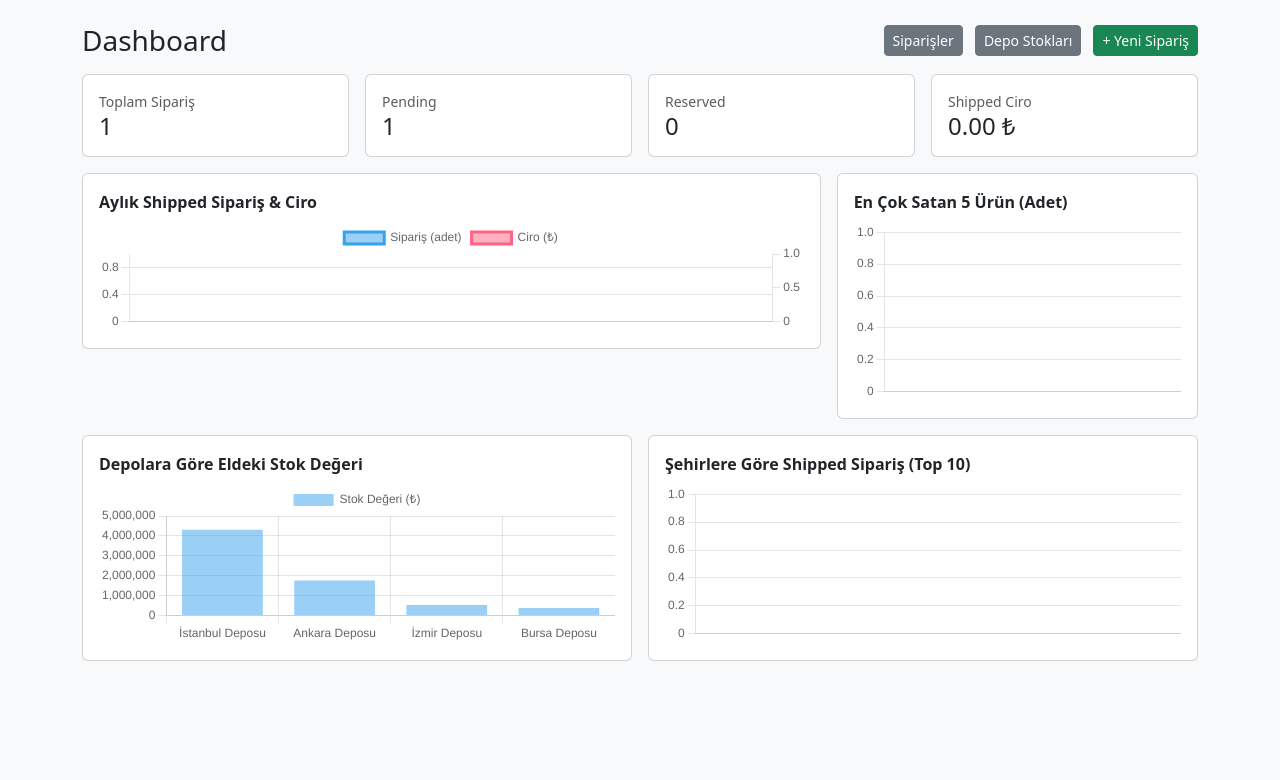
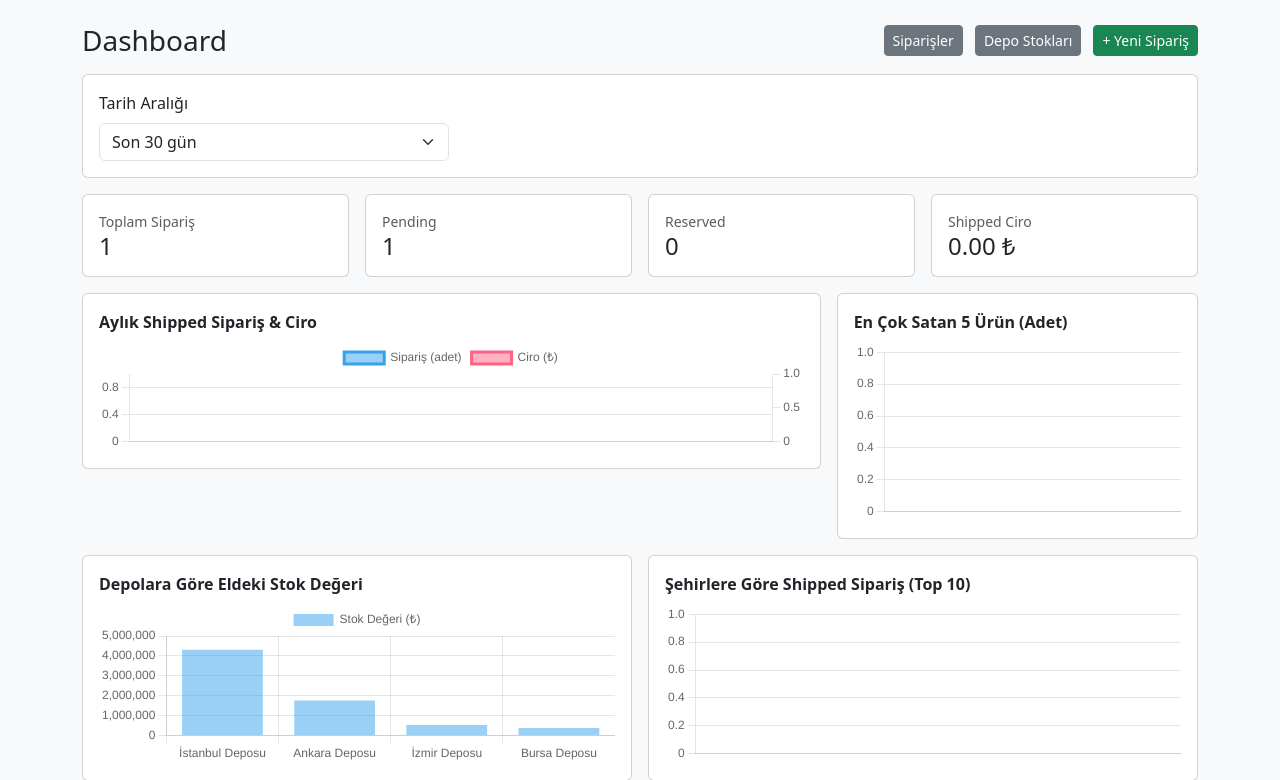
Before and after one commit to MeteBolat/siparis_stok_yonetim_sistemi, a PHP site: page /dashboard.php in a window 1280 px wide. Shown: the top 780 px of the page. Before the commit the page ends 661 px from the top, so only its background shows below. Run offline with PHP 8.4, Linux system fonts and the light colour scheme; data comes from the database, SQL or seed files in the repository; tables that the repository leaves empty hold one stand-in row (values such as "Sample post").

Commit message:
Dashboard sayfasına tarih filtresi eklendi

```diff
--- a/app/public/dashboard.php
+++ b/app/public/dashboard.php
@@ -1,5 +1,20 @@
 <?php
 require_once __DIR__ . '/../src/db.php';
+
+$range = $_GET['range'] ?? '30d'; // 7d , 30d , this_month , all
+
+$whereDate = "";
+$paramsDate = [];
+
+if ($range === '7d') {
+    $whereDate = " AND o.created_at >= (NOW() - INTERVAL 7 DAY) ";
+} elseif ($range === '30d') {
+    $whereDate = " AND o.created_at >= (NOW() - INTERVAL 30 DAY) ";
+} elseif ($range === 'this_month') {
+    $whereDate = " AND o.created_at >= DATE_FORMAT(NOW(), '%Y-%m-01') ";
+} elseif ($range === 'all') {
+    $whereDate = "";
+}
 
 /**
  * Notlar:
@@ -33,6 +48,11 @@ $monthly = fetchAllAssoc($pdo, "
         COALESCE(SUM(total_amount),0) AS revenue
     FROM orders
     WHERE status='shipped'
+" . ($range === 'all' ? "" : " AND created_at >= " . (
+        $range === '7d' ? "(NOW() - INTERVAL 7 DAY)" :
+        ($range === '30d' ? "(NOW() - INTERVAL 30 DAY)" :
+        "DATE_FORMAT(NOW(), '%Y-%m-01')")
+    )) . "
     GROUP BY ym
     ORDER BY ym ASC
 ");
@@ -47,10 +67,16 @@ $topProducts = fetchAllAssoc($pdo, "
     JOIN orders o ON o.id = oi.order_id
     JOIN products p ON p.id = oi.product_id
     WHERE o.status='shipped'
+    " . ($range === 'all' ? "" : " AND o.created_at >= " . (
+        $range === '7d' ? "(NOW() - INTERVAL 7 DAY)" :
+        ($range === '30d' ? "(NOW() - INTERVAL 30 DAY)" :
+        "DATE_FORMAT(NOW(), '%Y-%m-01')")
+    )) . "
     GROUP BY p.id
     ORDER BY qty_sold DESC
     LIMIT 5
 ");
+
 
 // 4) Depolara göre eldeki stok değeri (quantity_on_hand * price)
 $warehouseValue = fetchAllAssoc($pdo, "
@@ -72,6 +98,11 @@ $cityOrders = fetchAllAssoc($pdo, "
     FROM orders o
     JOIN customers c ON c.id = o.customer_id
     WHERE o.status='shipped'
+    " . ($range === 'all' ? "" : " AND o.created_at >= " . (
+        $range === '7d' ? "(NOW() - INTERVAL 7 DAY)" :
+        ($range === '30d' ? "(NOW() - INTERVAL 30 DAY)" :
+        "DATE_FORMAT(NOW(), '%Y-%m-01')")
+    )) . "
     GROUP BY c.city
     ORDER BY order_count DESC
     LIMIT 10
@@ -110,6 +141,21 @@ $cityCounts= array_map('intval', array_column($cityOrders, 'order_count'));
       <a href="order_create.php" class="btn btn-success btn-sm">+ Yeni Sipariş</a>
     </div>
   </div>
+
+  <form method="GET" class="card p-3 mb-3">
+  <div class="row g-3 align-items-end">
+    <div class="col-md-4">
+      <label class="form-label">Tarih Aralığı</label>
+      <select name="range" class="form-select" onchange="this.form.submit()">
+        <option value="7d" <?= $range==='7d'?'selected':'' ?>>Son 7 gün</option>
+        <option value="30d" <?= $range==='30d'?'selected':'' ?>>Son 30 gün</option>
+        <option value="this_month" <?= $range==='this_month'?'selected':'' ?>>Bu ay</option>
+        <option value="all" <?= $range==='all'?'selected':'' ?>>Tüm zamanlar</option>
+      </select>
+    </div>
+  </div>
+</form>
+
 
   <!-- KPI -->
   <div class="row g-3 mb-3">
```
